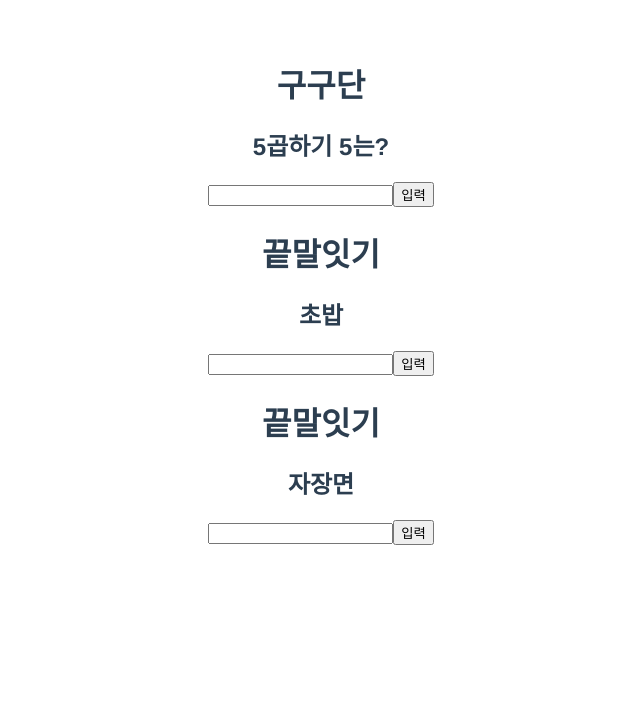
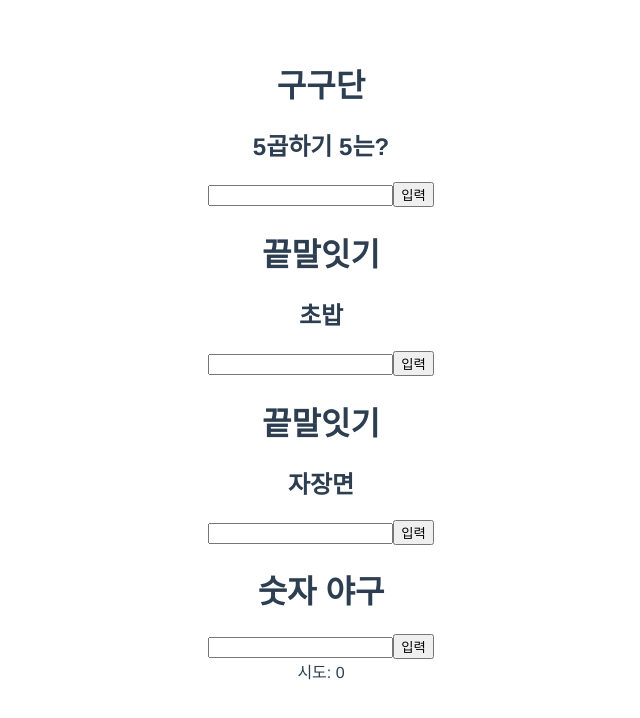
Before and after one commit to kangansoo/vue-webgame-zerocho-, a Vue app: page / in a window 1280 px wide. Shown: the top 718 px of the page, without its empty margins (319-959 px from the left). Built offline with nearby package versions, Linux system fonts and the light colour scheme.

Commit message:
:sparkles: 숫자 야구 마무리

```diff
--- a/package.json
+++ b/package.json
@@ -18,7 +18,9 @@
     "@vue/cli-plugin-eslint": "~5.0.0",
     "@vue/cli-service": "~5.0.0",
     "eslint": "^7.32.0",
-    "eslint-plugin-vue": "^8.0.3"
+    "eslint-plugin-vue": "^8.0.3",
+    "webpack": "^5.89.0",
+    "webpack-cli": "^5.1.4"
   },
   "eslintConfig": {
     "root": true,
--- a/src/App.vue
+++ b/src/App.vue
@@ -13,10 +13,13 @@
     </div>
     <WordRelay startWord="초밥"/>
     <WordRelay startWord="자장면"/>
+    <NumberBaseball />
+
   </div>
 </template>
 <script>
 import WordRelay from './components/WordRelay.vue';
+import NumberBaseball from './components/NumberBaseball.vue';
 export default {
   name: 'App', //vue 인스턴스
   data() {
@@ -47,7 +50,8 @@ export default {
     },
   },
   components: {
-    WordRelay
+    WordRelay,
+    NumberBaseball
   }
 }
 </script>
--- /dev/null
+++ b/src/components/NumberBaseball.vue
@@ -0,0 +1,84 @@
+<template>
+    <div>
+        <h1>숫자 야구</h1>
+        <h1>{{ result }}</h1>
+        <form @submit.prevent="onSubmitForm">
+            <input ref="answer" maxlength="4" v-model="value" />
+            <button>입력</button>
+        </form>
+        <div>시도: {{ tries.length }}</div>
+        <ul>
+            <li v-for="(t, i) in tries" :key="i">
+                <div>{{ t.try }}</div>
+                <div>{{ t.result }}</div>
+            </li>
+        </ul>
+    </div>
+</template>
+<script>
+const getNumbers = () => {
+    const candidates = [1, 2, 3 , 4, 5, 6, 7, 8, 9];
+    const array = [];
+    for (let i = 0; i <4; i += 1) {
+        const chosen = candidates.splice(Math.floor(Math.random() * (9-i)), 1)[0];
+        array.push(chosen);
+    }
+    return array;
+};
+
+export default {
+    name: "NumberBaseball",
+    data() {
+        return {
+            answer: getNumbers(), // ex) [1, 4, 2, 4] 배열 형식
+            tries: [],
+            value: '',
+            result: '',
+        }
+    },
+    methods: {
+        onSubmitForm(){
+            if (this.value === this.answer.join('')) {
+            //value는 문자형이기 때문에 join(배열을 하나의 문자열로 바꾸기)을 통해서 비교 가능하도록 해야 함
+                this.tries.push({
+                    try: this.value,
+                    result: '홈런'
+                });
+                this.result = '홈런';
+                alert('게임을 다시 실행합니다.')
+                this.value = '';
+                this.tries = [];
+                this.$refs.answer.focus();
+            } else {
+                if (this.tries.length > 9){
+                    this.result = `10번 초과하여 실패! 정답은 ${this.answer.join(',')}입니다.`
+                    alert('게임을 다시 실행합니다.')
+                    this.value = '';
+                    this.answer = getNumbers();
+                    this.tries = [];
+                    this.$refs.answer.focus();
+                }
+                let strike = 0;
+                let ball = 0;
+                const answerArray = this.value.split('').map(v => parseInt(v));
+                for (let i = 0; i < 4; i += 1) {
+                    if (answerArray[i] === this.answer[i]){ //숫자 자릿수 모두 정답
+                        strike++;
+                    } else if (this.answer.includes(answerArray[i])){
+                        ball++;
+                    }
+                }
+                this.tries.push({
+                    try: this.value,
+                    result: `${strike} 스트라이크, ${ball} 볼입니다.`,
+                })
+            }
+            this.$refs.answer.focus();
+            this.value= '';
+        }
+    }
+};
+</script>
+<style lang="">
+
+</style>
--- /dev/null
+++ b/webpack.config.js
@@ -0,0 +1,11 @@
+module.exports = {
+    entry: {
+        app: '../src/main.js', //하나로 합칠 파일의 이름
+    },
+    module: {},
+    plugins: [],
+    output: {
+        filename: '[name].js', // entry에서 설정한 이름이 들어감
+        path: '../src/dist' //dist라는 폴더를 만들어 app.js 생성
+    },
+};
```
Also changed, not shown: src/components/NumberBaseball.html (added), 2 other files (tests, documents, lock files or other folders).
